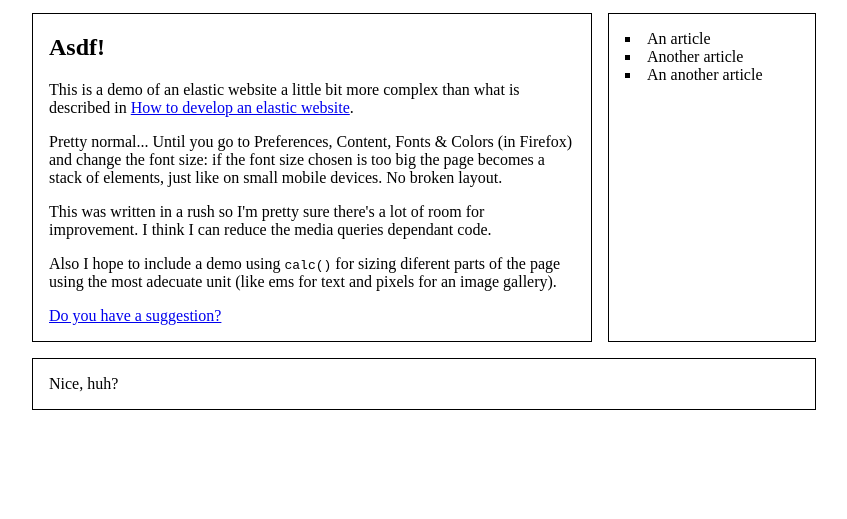
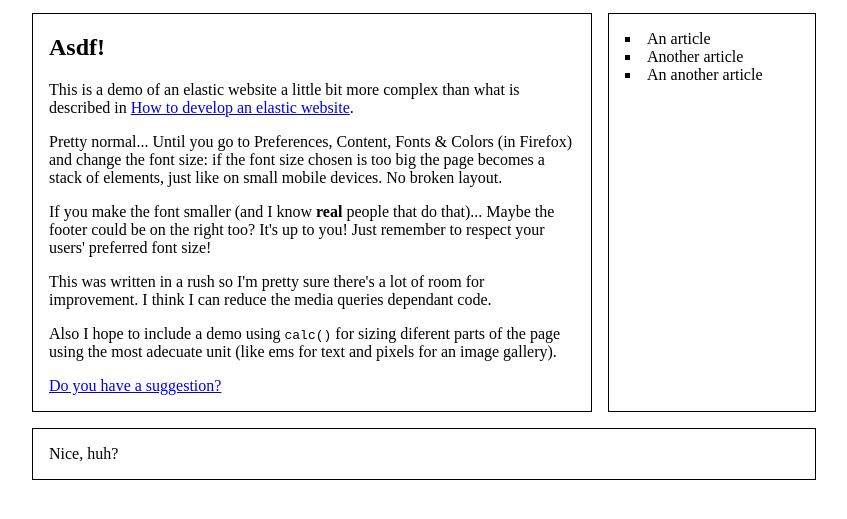
Before and after one commit to taecilla/elastic-website-demo, a plain HTML site: page index.html in a window 1280 px wide. Shown: the part 135-654 px from the top of the page, without its empty margins (216-1063 px from the left). Drawn offline with Linux system fonts and the light colour scheme.

Commit message:
Add a reference to smaller font sizes

```diff
--- a/index.html
+++ b/index.html
@@ -16,6 +16,7 @@
 				<h1>Asdf!</h1>
 				<p>This is a demo of an elastic website a little bit more complex than what is described in <a href="https://taecilla.github.io/how-to-develop-an-elastic-website/">How to develop an elastic website</a>.</p>
 				<p>Pretty normal... Until you go to Preferences, Content, Fonts &amp; Colors (in Firefox) and change the font size: if the font size chosen is too big the page becomes a stack of elements, just like on small mobile devices. No broken layout.</p>
+				<p>If you make the font smaller (and I know <strong>real</strong> people that do that)... Maybe the footer could be on the right too? It's up to you! Just remember to respect your users' preferred font size!</p>
 				<p>This was written in a rush so I'm pretty sure there's a lot of room for improvement. I think I can reduce the media queries dependant code.</p>
 				<p>Also I hope to include a demo using <code>calc()</code> for sizing diferent parts of the page using the most adecuate unit (like ems for text and pixels for an image gallery).</p>
 				<p><a href="https://github.com/taecilla/elastic-website-demo">Do you have a suggestion?</a></p>
```
